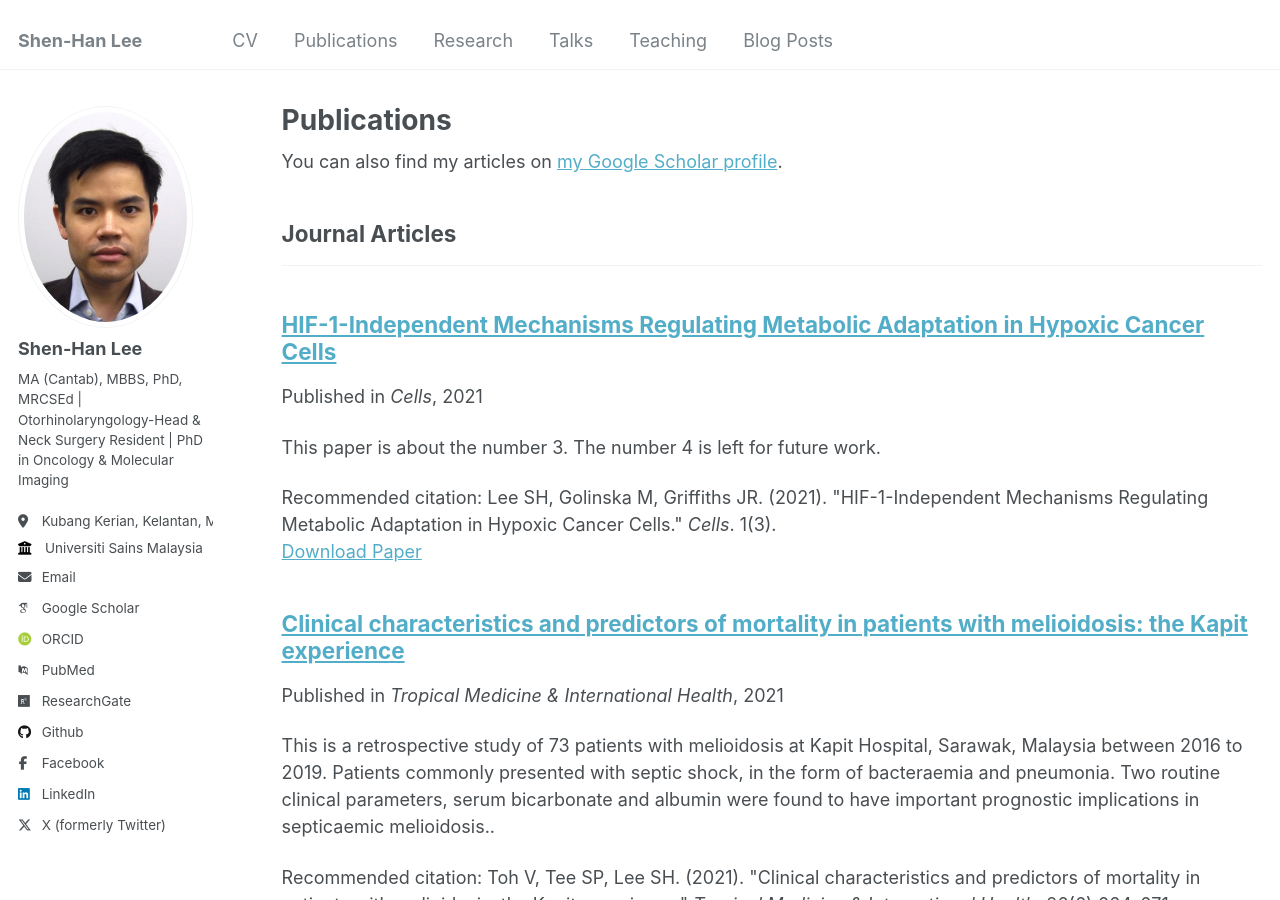
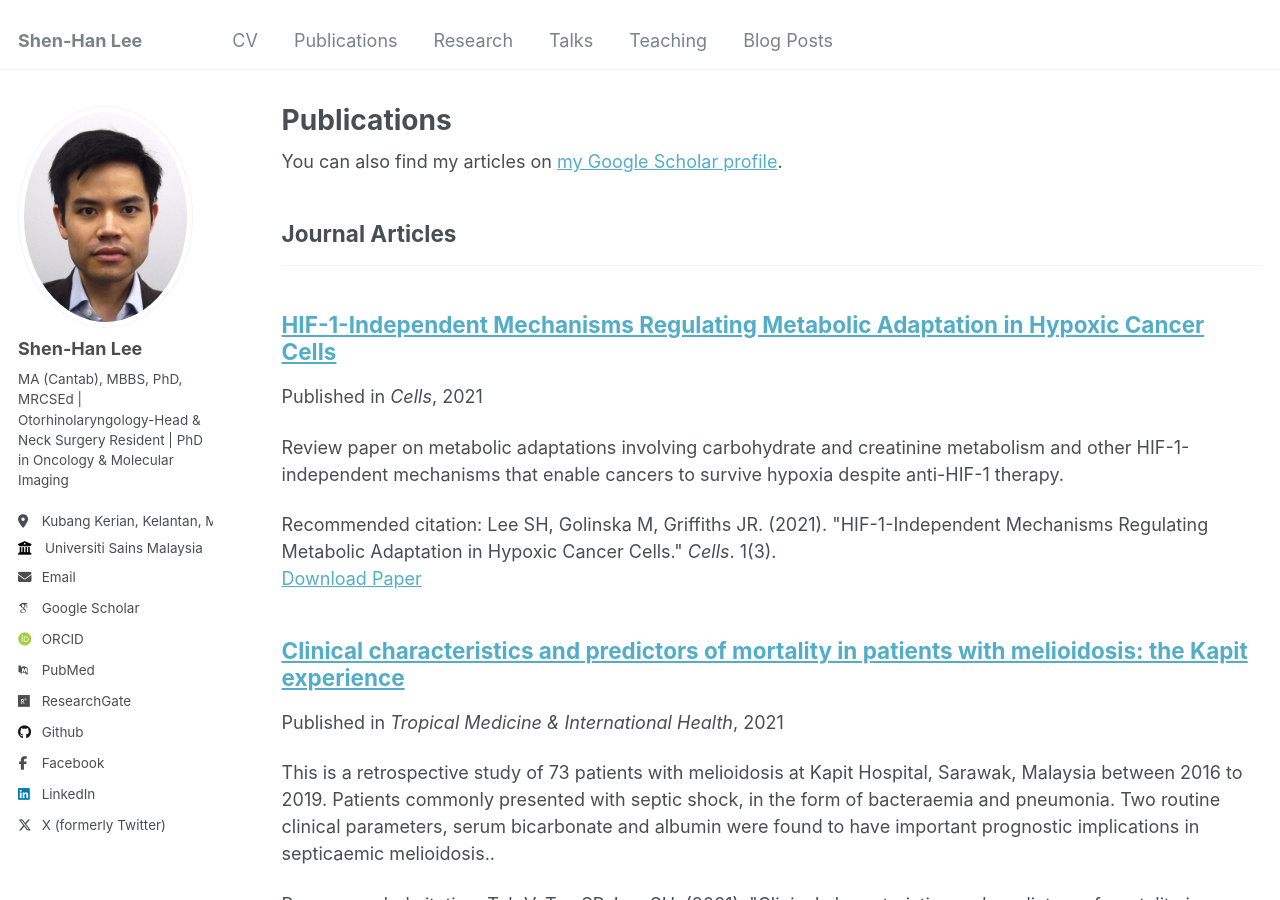
Before and after one commit to shenhanlee/shenhanlee.github.io, a Jekyll site: the page built from _pages/publications.html, in a window 1280 px wide and 900 px high. Built offline with Jekyll 4.4.1, drawn with Linux system fonts in a browser that asks for light colours; some web fonts are replaced.

Commit message:
Merge remote-tracking branch 'origin/master'

```diff
--- a/_publications/2021-09-09-hif-1-independent-metabolic-adaptation-hypoxia-cancer.md
+++ b/_publications/2021-09-09-hif-1-independent-metabolic-adaptation-hypoxia-cancer.md
@@ -3,7 +3,7 @@ title: "HIF-1-Independent Mechanisms Regulating Metabolic Adaptation in Hypoxic
 collection: publications
 category: manuscripts
 permalink: /publication/2021-09-09-hif-1-independent-metabolic-adaptation-hypoxia-cancer
-excerpt: 'This paper is about the number 3. The number 4 is left for future work.'
+excerpt: 'Review paper on metabolic adaptations involving carbohydrate and creatinine metabolism and other HIF-1-independent mechanisms that enable cancers to survive hypoxia despite anti-HIF-1 therapy.'
 date: 2021-09-09
 venue: 'Cells'
 paperurl: 'https://shenhanlee.github.io/files/Lee SH, Golinska M, Griffiths JR_Cells_2021.pdf'
```
